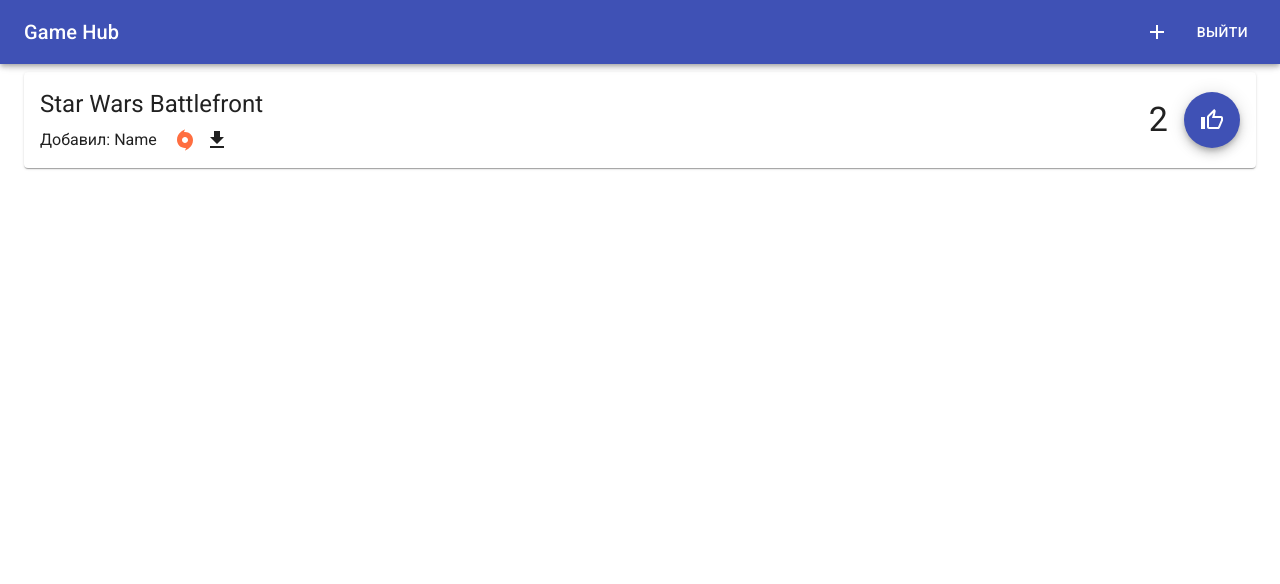
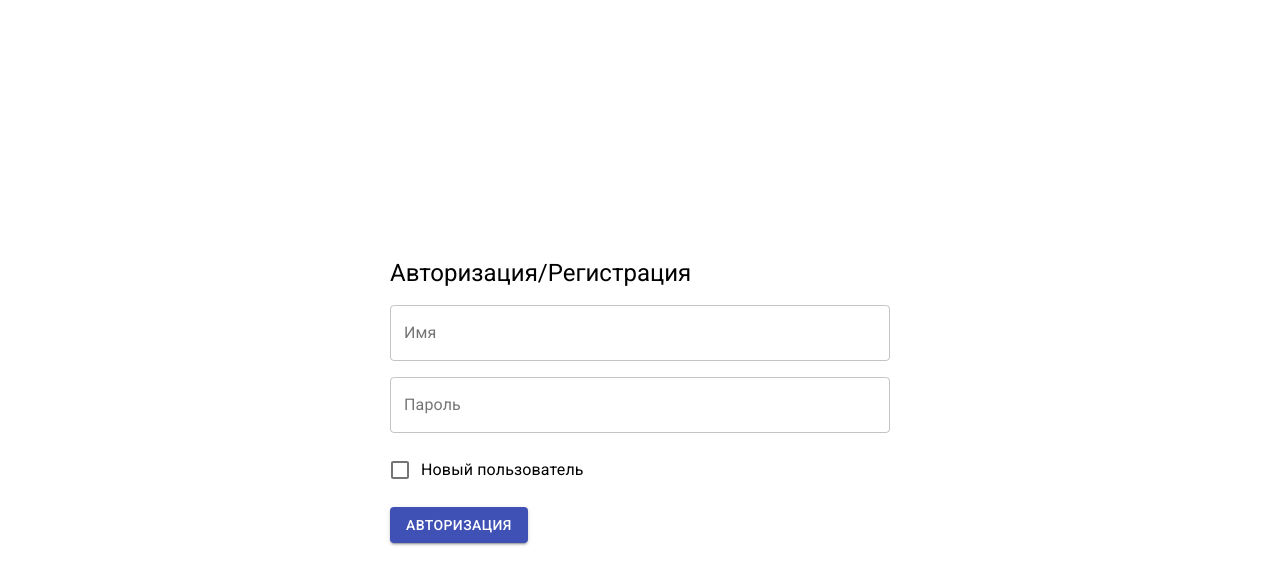
Before and after one commit to XanderSpecter/game-hub, a React app: page / in a window 1280 px wide. Shown: the top 584 px of the page. Built offline with nearby package versions, Linux system fonts and the light colour scheme; no server answers.

Commit message:
фикс

```diff
--- a/src/components/App.tsx
+++ b/src/components/App.tsx
@@ -18,11 +18,11 @@
 	const checkUserAuth = async () => {
 		const userIdFromCookies = getCookie('user');
 
-		// if (!userIdFromCookies) {
-		// 	setIsFetching(false);
+		if (!userIdFromCookies) {
+			setIsFetching(false);
 
-		// 	return;
-		// }
+			return;
+		}
 
 		const authResult = await authUserById(userIdFromCookies);
 
@@ -45,13 +45,9 @@
 
 	return (
 		<>
-			{/* {(isFetching && !activeUser) && <Loader />} */}
-			{/* {(!isFetching && !activeUser) && <Auth onSuccess={(user: User) => setActiveUser(user)} />} */}
-			<Games user={{
-				name: 'ololo',
-				password: '123',
-				id: '4',
-			}} onLogOut={onLogOut}/>
+			{(isFetching && !activeUser) && <Loader />}
+			{(!isFetching && !activeUser) && <Auth onSuccess={(user: User) => setActiveUser(user)} />}
+			{(!isFetching && activeUser) && <Games user={activeUser} onLogOut={onLogOut}/>}
 		</>
 	);
 };
```
